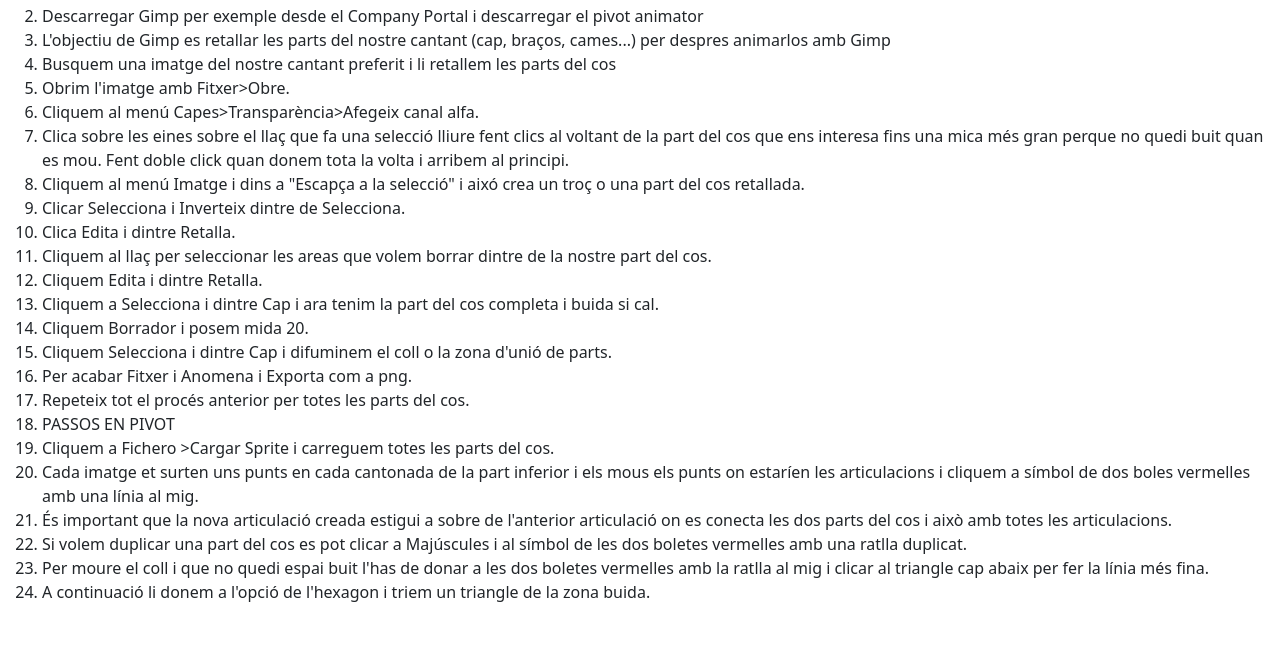
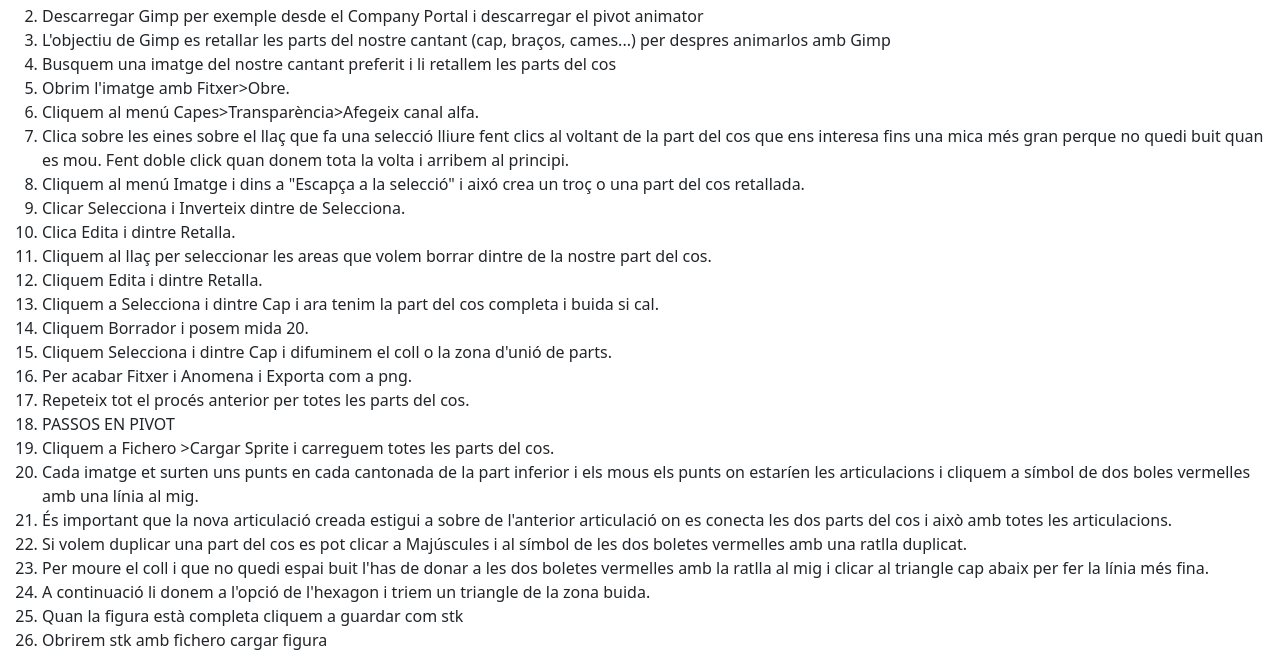
Before and after one commit to mtita4/mtita4.github.io, a plain HTML site: page pivot/index.html in a window 1280 px wide. Shown: the part 152-820 px from the top of the page. Drawn offline with nearby package versions, Linux system fonts and the light colour scheme.

Commit message:
Update index.html

```diff
--- a/pivot/index.html
+++ b/pivot/index.html
@@ -120,6 +120,8 @@
         <li>Per moure el coll i que no quedi espai buit l'has de donar a les dos boletes vermelles amb la ratlla al mig
         i clicar al triangle cap abaix per fer la línia més fina.</li>
         <li>A continuació li donem a l'opció de l'hexagon i triem un triangle de la zona buida.</li>
+        <li>Quan la figura està completa cliquem a guardar  com stk </li>
+        <li>Obrirem stk amb fichero cargar figura</li>
     </ol>
 </div>
 
```
